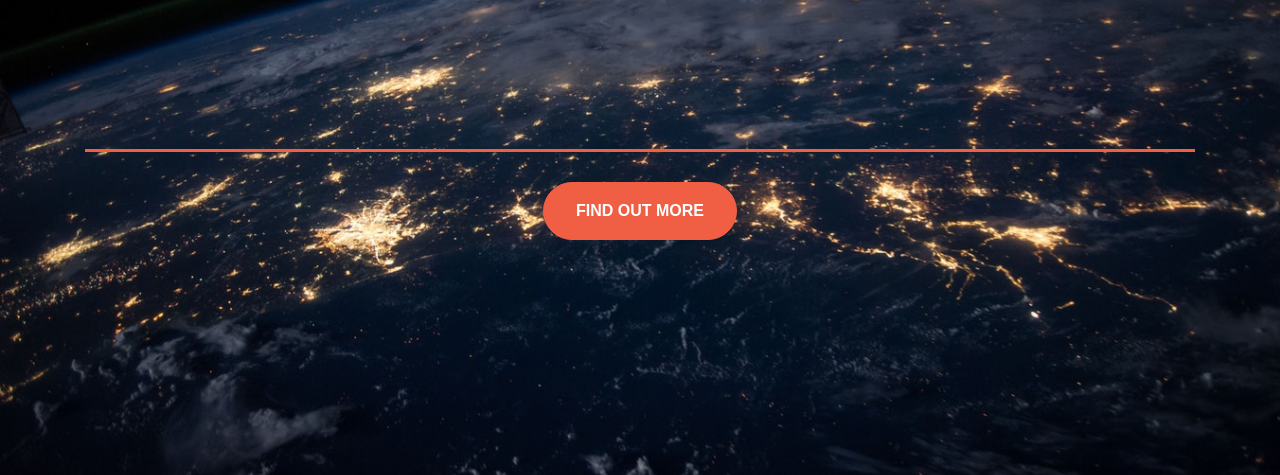
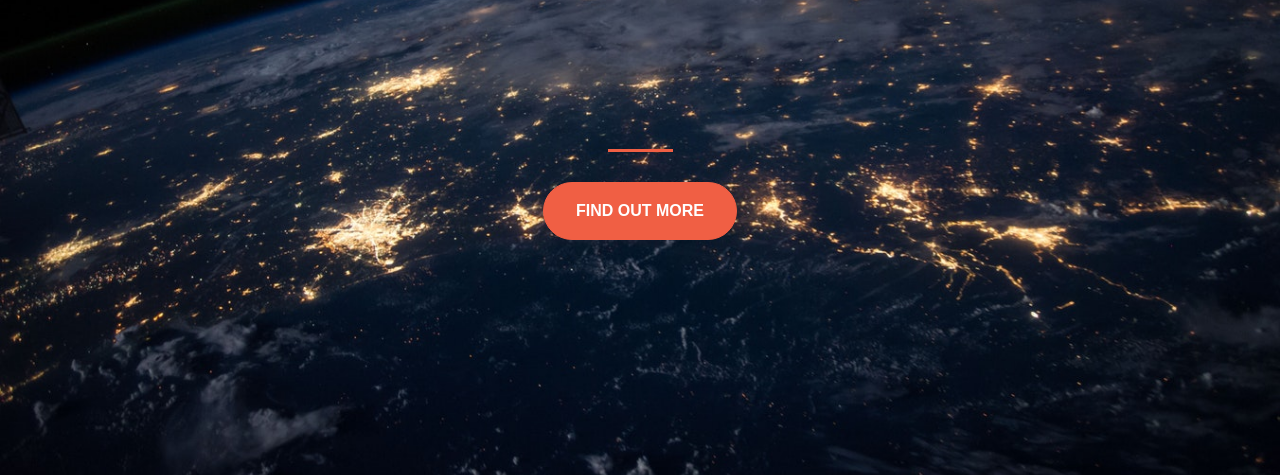
Before and after one commit to PsYCoH/PsYCoH.github.io, a plain HTML site: page index.html in a window 1280 px wide. Shown: the part 325-800 px from the top of the page. Drawn offline with nearby package versions, Linux system fonts and the light colour scheme.

Commit message:
edit css

```diff
--- a/style.css
+++ b/style.css
@@ -10,6 +10,7 @@ body {
 }
 
 hr {
+  max-width: 65px;
   border-width: 3px;
   border-color: #F05F44;
 }
```
